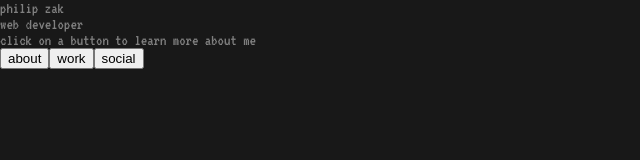
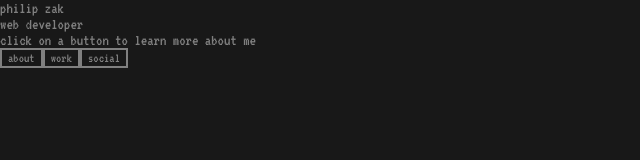
Before and after one commit to zakphi/portfolioV2, a plain HTML site: page index.html in a window 1280 px wide. Shown: the whole page, without its empty margins (0-640 px from the left). Drawn offline with nearby package versions, Linux system fonts and the light colour scheme.

Commit message:
style buttons

```diff
--- a/css/style.css
+++ b/css/style.css
@@ -7,3 +7,14 @@ body{
 a{
   color: #808080;
 }
+
+button{
+  border: 2px solid #808080;
+  background-color: transparent;
+  color: #808080;
+  font-family: 'VT323', monospace;
+}
+
+button:focus{
+  outline: none;
+}
```
